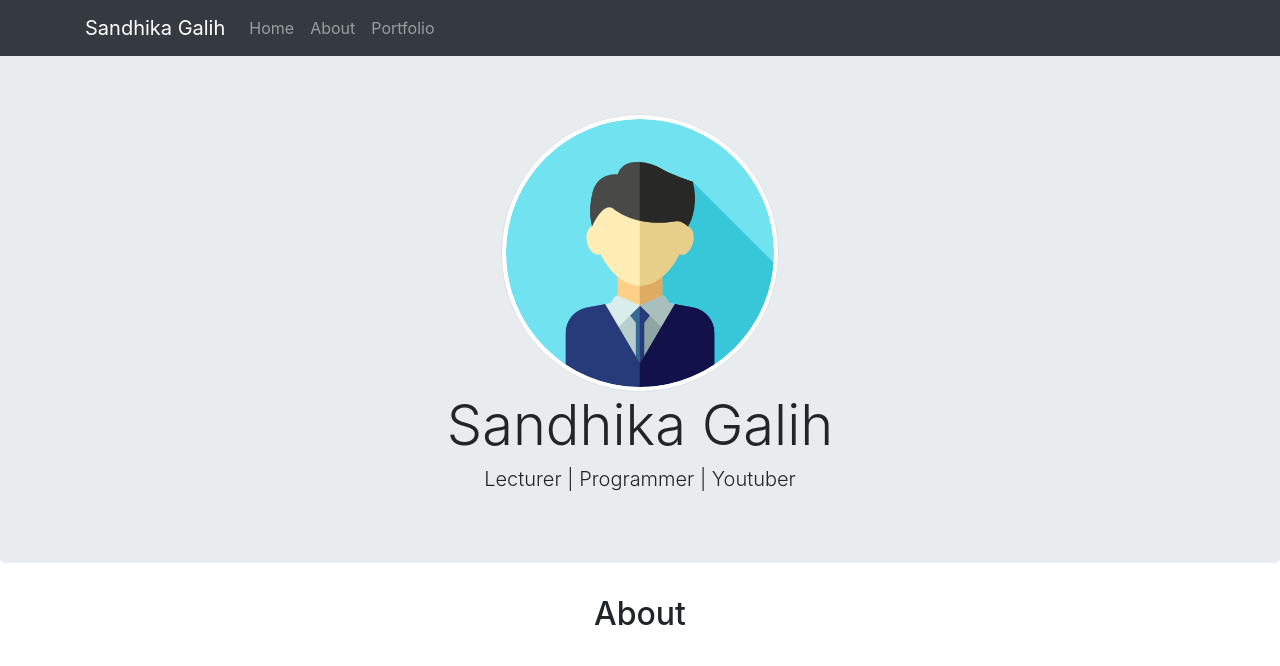
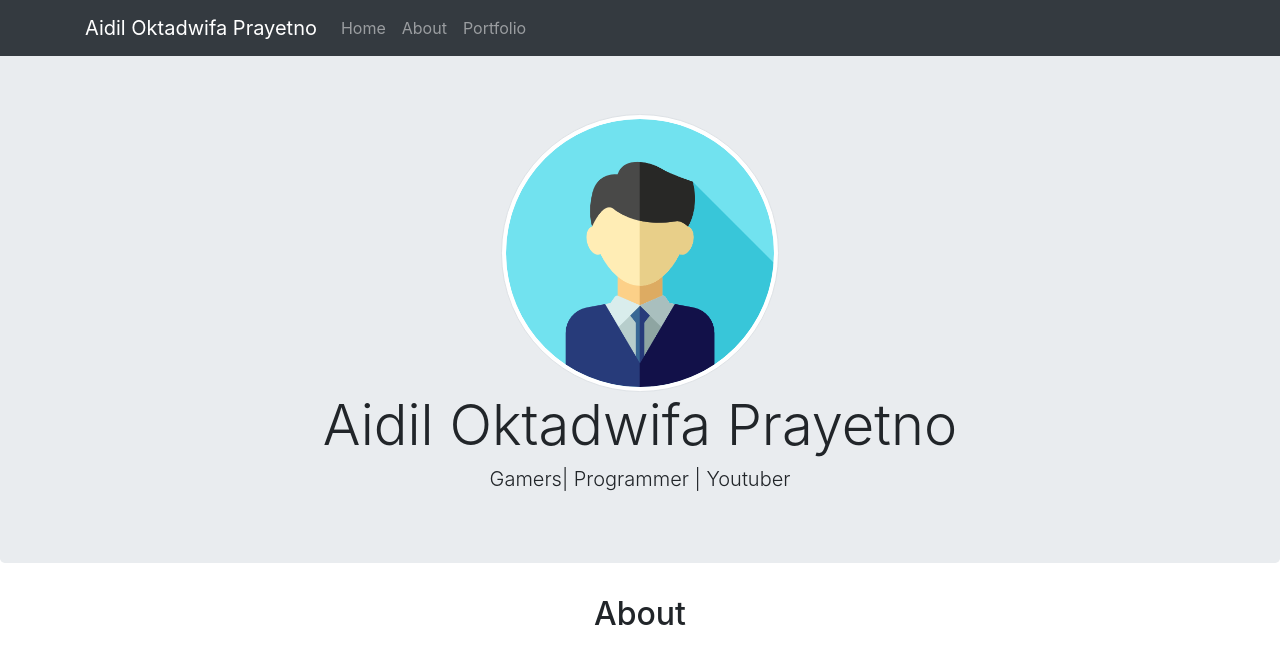
Before and after one commit to AidilOktadwifaPrayetno/UAS-API-IAP, a PHP site: page / in a window 1280 px wide. Shown: the top 666 px of the page. Run offline with PHP 8.4, Linux system fonts and the light colour scheme; data that the repository does not hold is empty; some libraries are stand-ins or nearby versions.

Commit message:
Perbaikan

```diff
--- a/API-PORTFOLIO cURL/index.php
+++ b/API-PORTFOLIO cURL/index.php
@@ -56,7 +56,7 @@ $media = $igData['media']['data'] ?? [];
 
     <nav class="navbar navbar-expand-lg navbar-dark bg-dark fixed-top">
       <div class="container">
-        <a class="navbar-brand" href="#home">Sandhika Galih</a>
+        <a class="navbar-brand" href="#home">Aidil Oktadwifa Prayetno</a>
         <button class="navbar-toggler" type="button" data-toggle="collapse" data-target="#navbarNavDropdown" aria-controls="navbarNavDropdown" aria-expanded="false" aria-label="Toggle navigation">
           <span class="navbar-toggler-icon"></span>
         </button>
@@ -81,8 +81,8 @@ $media = $igData['media']['data'] ?? [];
       <div class="container">
         <div class="text-center">
           <img src="img/profile1.png" class="rounded-circle img-thumbnail">
-          <h1 class="display-4">Sandhika Galih</h1>
-          <h3 class="lead">Lecturer | Programmer | Youtuber</h3>
+          <h1 class="display-4">Aidil Oktadwifa Prayetno</h1>
+          <h3 class="lead">Gamers| Programmer | Youtuber</h3>
         </div>
       </div>
     </div>
```
